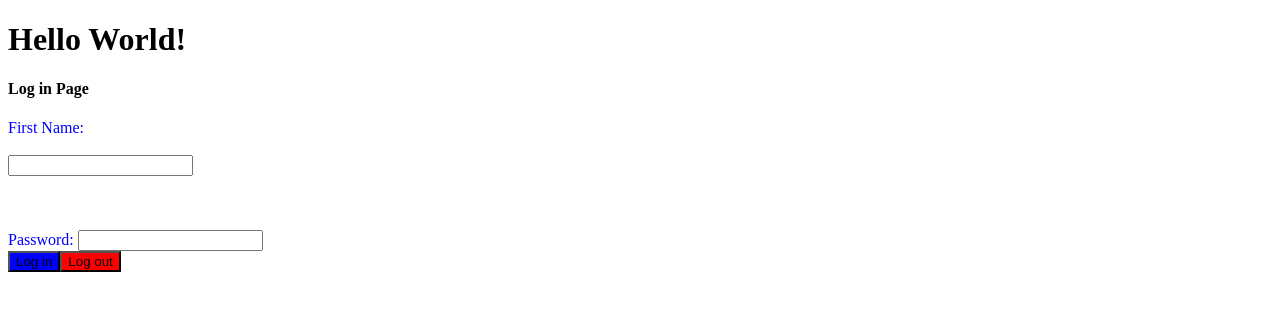
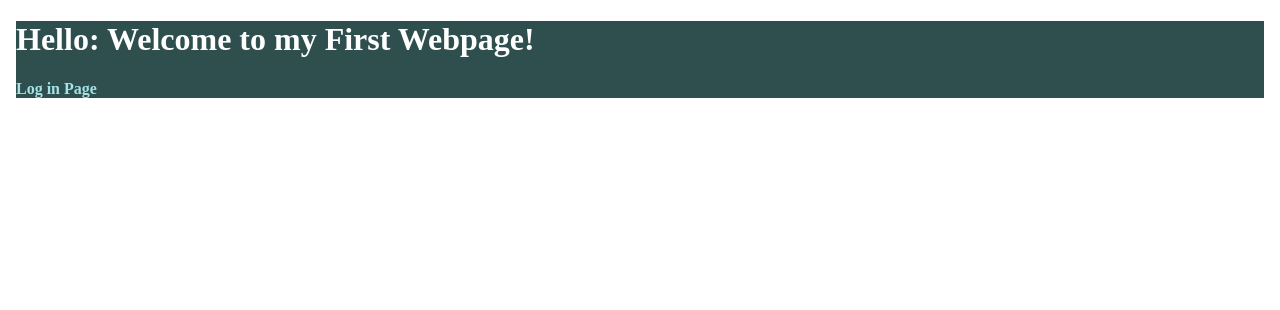
Before and after one commit to Pikklefish/StudyAngular, an Angular app in the folder MyApp/: page / in a window 1280 px wide. Shown: the top 310 px of the page. Built offline with nearby package versions, Linux system fonts and the light colour scheme.

Commit message:
attempt to change bg colour

```diff
--- a/MyApp/src/app/app.component.html
+++ b/MyApp/src/app/app.component.html
@@ -1,11 +1,11 @@
 <!-- DOCTYPE html -->
 
-<!-- error: to add comments depending on any langugaue ctrl + / -->
-
-<h1> Hello World!</h1>
-<h4> Log in Page</h4>
+<!-- to add comments depending on any langugaue ctrl + / -->
 
 
+
+<html>
+  <head>
     <style>
 
       /* this is CSS eveything that has h1 is applied the below customizations */
@@ -21,10 +21,20 @@
           background-color:rgb(255, 0, 0) ;
         }
 
+        body{ background-color: darkslategray;}
+        h1 {color: white;}
+        h4 {color: #a5e2e6;}
       </style>
+  </head>
+  <body>
+    <h1> Hello: Welcome to my First Webpage!</h1>
+    <h4> Log in Page</h4>
+  </body>
+</html>
+
 
 <!-- this is the FORM element: Container for different types of input -->
-<form action="/action_page.php">
+<!-- <form action="/action_page.php">
 <label for="fname">First Name:</label><br><br>
 <input type = "text" id = "fname" name = "fname"><br><br>
 </form>
@@ -35,11 +45,8 @@
 <input/>
 <br>
 <button id = "login">Log in</button>
-<button id = "logout">Log out</button>
+<button id = "logout">Log out</button> -->
 <!-- we can give each button different "ID" to differentiate them -->
 
 
 <!-- you can put JS in script -->
-<script>
-
-</script>
```
Lines whose indentation alone changed are shown as unchanged.
